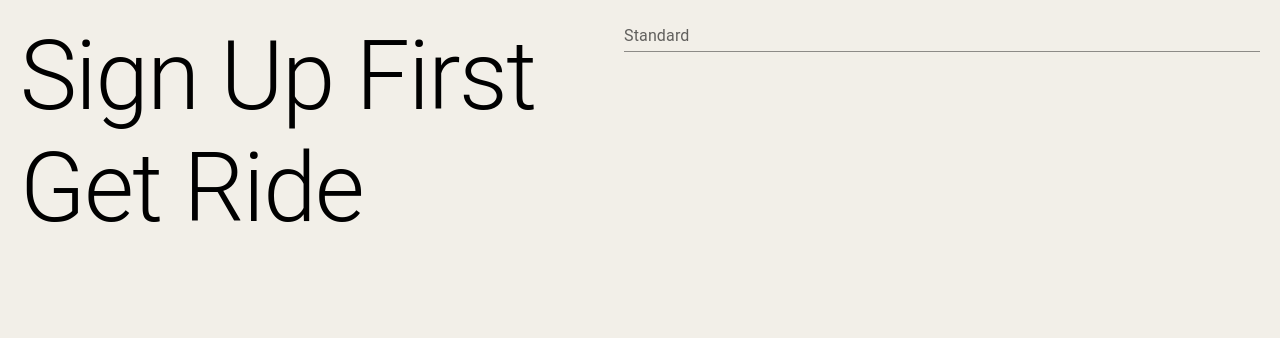
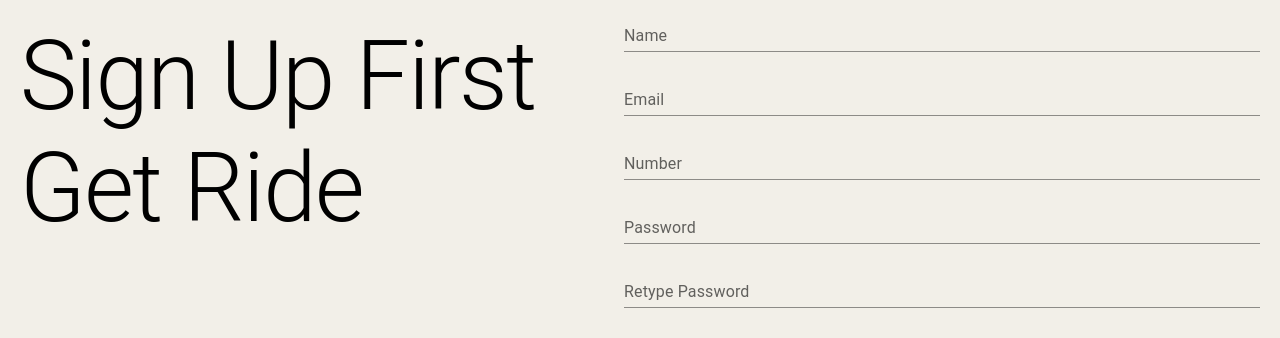
Before and after one commit to ShahmirzeMIT/hello-next, a Next.js app: page /sign/sign in a window 1280 px wide. Shown: the top 338 px of the page. Built offline with nearby package versions, Linux system fonts and the light colour scheme.

Commit message:
updated reausable inputNumber and InputText

```diff
--- a/package.json
+++ b/package.json
@@ -14,7 +14,8 @@
     "@mui/material": "^5.15.15",
     "next": "14.2.1",
     "react": "^18",
-    "react-dom": "^18"
+    "react-dom": "^18",
+    "react-number-format": "^5.3.4"
   },
   "devDependencies": {
     "@types/node": "^20.12.7",
--- a/pages/layout/formLayout.tsx
+++ b/pages/layout/formLayout.tsx
@@ -4,7 +4,7 @@ import React from 'react'
 export default function FormLayout({children}:React.PropsWithChildren) {
   return (
     <Box sx={{width:"100%"}}>
-        <Grid  container  spacing={2} >
+        <Grid  container  spacing={2}  sx={{gap:2}}>
             {children}
         </Grid>
      </Box>
--- a/pages/product/[productId]/[product].tsx
+++ b/pages/product/[productId]/[product].tsx
@@ -1,4 +1,3 @@
-import { log } from 'console';
 import { useRouter } from 'next/router'
 import React from 'react'
 
--- a/pages/product/product.tsx
+++ b/pages/product/product.tsx
@@ -7,7 +7,7 @@ export default function product() {
   return (
       <>
         <FormLayout>
-            <InputText />
+            {/* <InputText /> */}
         </FormLayout>
       </>
 
--- /dev/null
+++ b/pages/reasuable/input/inputNumber.tsx
@@ -0,0 +1,80 @@
+import { forwardRef, useEffect, useState } from 'react';
+import { Grid, TextField } from '@mui/material';
+import { NumericFormat, NumericFormatProps } from 'react-number-format';
+import { inputTextStyle } from './style/inputTextStyle';
+
+interface CustomProps {
+  onChange: (event: {
+    target: { name: string; value: number | undefined };
+  }) => void;
+  name: string;
+}
+
+interface Props {
+  data: {
+    size: number;
+    value: number | undefined;
+    onChange: (value: { name: string; value: number | undefined }) => void;
+    name: string;
+    label: string;
+    type?: string;
+  };
+}
+
+const NumericFormatCustom = forwardRef<NumericFormatProps, CustomProps>(
+  function NumericFormatCustom(props, ref) {
+    const { onChange, ...other } = props;
+    return (
+      <NumericFormat
+        {...other}
+        getInputRef={ref}
+        thousandSeparator="."
+        decimalSeparator=","
+        onValueChange={(values) => {
+          onChange({
+            target: {
+              name: props.name,
+              value: values.floatValue,
+            },
+          });
+        }}
+        valueIsNumericString
+      />
+    );
+  }
+);
+
+export default function InputNumber({ data }: Props) {
+  const [props, setProps] = useState(data);
+
+  useEffect(() => {
+    setProps(data);
+  }, [data]);
+
+  const handleChange = (e: React.ChangeEvent<HTMLInputElement>) => {
+    const value = parseInt(e.target.value);
+    if (!isNaN(value)) {
+      setProps({ ...props, value: value });
+      props.onChange({ name: props.name, value: value });
+    }
+  };
+
+  return (
+    <Grid xs={props.size} md={props.size} lg={props.size}>
+      <TextField
+        value={props.value}
+        type={props.type}
+        fullWidth
+        id="standard-basic"
+        label={props.label}
+        variant="standard"
+        style={{ width: '100%' }}
+        sx={{ ...inputTextStyle.textField }}
+        onChange={handleChange}
+        InputProps={{
+          inputComponent: NumericFormatCustom as any,
+        }}
+      />
+    </Grid>
+  );
+}
--- a/pages/reasuable/input/inputText.tsx
+++ b/pages/reasuable/input/inputText.tsx
@@ -1,28 +1,50 @@
 import { Box, Grid, TextField } from '@mui/material'
-import React from 'react'
+import React, { useEffect } from 'react'
 import {inputTextStyle} from './style/inputTextStyle'
 interface Props {
+  data:{
     size: number
     value: string | undefined
-    onChange: (value: string) => void
+    onChange: (value: {name: string, value: string}) => void
+    name: string
+    label: string
+    type?: string
+  }
 }
-const InputText = () => {
+const InputText = ({data}: Props) => {
+
+
+  const [props, setProps] = React.useState(data)
+  const handleChange = (e: React.ChangeEvent<HTMLInputElement>) => {
+    const value = e.target.value;
+    if (props.type === 'email') {
+      const isEmail = /^[^\s@]+@[^\s@]+\.[^\s@]+$/.test(value);
+      if (!isEmail) {
+        return;
+      }
+    }
+
+    setProps({...props, value: value});
+    props.onChange({name: props.name, value: value});
+  }
+
+  useEffect(() => {
+    setProps(data)
+  },[data])
+
   return (
-    <Grid xs={12} md={12}  lg={12} >
+    <Grid xs={props.size} md={props.size}  lg={props.size} >
         <TextField
+            value={props.value}
+            type={props.type}
+
             fullWidth
             id="standard-basic"
-            label="Standard"
+            label={props.label}
             variant="standard"
             style={{ width: '100%' }}
-            sx={{
-                ...inputTextStyle.textField,
-
-                // " & .MuiFormControl-root.MuiTextField-root.custom-textfield" :{
-                //     width:" 100% !important"
-                // }
-
-            }}
+            sx={{...inputTextStyle.textField}}
+            onChange={handleChange}
          />
     </Grid>
   )
--- a/pages/sign/sign.tsx
+++ b/pages/sign/sign.tsx
@@ -1,15 +1,22 @@
 import { Box, Typography } from '@mui/material'
-import React from 'react'
+import React, { useState } from 'react'
 import {signStyle} from './style/signStyle'
 import FormLayout from '../layout/formLayout'
 import InputText from '../reasuable/input/inputText'
+import InputNumber from '../reasuable/input/inputNumber'
+import signChanges from './signChanges'
 export default function SignIn() {
+const {formData, setFormData}=signChanges()
   return (
     <Box sx={{...signStyle.signBody}}>
         <Box sx={{...signStyle.boxWidth}}><Typography  variant='h1'>Sign Up First Get Ride</Typography></Box>
         <Box sx={{...signStyle.boxWidth}}>
           <FormLayout>
-            <InputText />
+            <InputText data={formData.name}/>
+            <InputText data={formData.email}/>
+            <InputNumber data={formData.number}/>
+            <InputText data={formData.password}/>
+            <InputText data={formData.reTypePass}/>
           </FormLayout>
         </Box>
     </Box>
--- /dev/null
+++ b/pages/sign/signChanges.ts
@@ -0,0 +1,18 @@
+import React, { useState } from 'react';
+import signProps from './signProps';
+
+export default function signChanges() {
+    const inputChange = (val: { value: string | number | undefined; name: string }) => {
+        setFormData((prev:any) => ({
+            ...prev,
+            [val.name]: {
+                ...prev[val.name],
+                value: val.value
+            }
+        }));
+    };
+
+    const { formData, setFormData } = signProps({ inputChnage: inputChange });
+
+    return { formData, setFormData };
+}
--- /dev/null
+++ b/pages/sign/signProps.ts
@@ -0,0 +1,48 @@
+import React, { useState } from 'react'
+import { FormField, Props } from './types/signTypes'
+
+export default function signProps({inputChnage}:{inputChnage:(val:{value:string | number| undefined, name:string })=>void})  {
+
+const [formData, setFormData] = useState<FormField>({
+    name:{
+      size:12,
+      value:undefined,
+      onChange:inputChnage,
+      name:'name',
+      label:'Name',
+
+    },
+    email:{
+      size:12,
+      value:undefined,
+      onChange:inputChnage,
+      name:'email',
+      label:'Email',
+      type:'email'
+  },
+  number:{
+    size:12,
+    value:undefined,
+    onChange:inputChnage,
+    name:'number',
+    label:'Number',
+  },
+  password:{
+    size:12,
+    value:undefined,
+    onChange:inputChnage,
+    name:'password',
+    label:'Password',
+    type:'password'
+  },
+  reTypePass:{
+    size:12,
+    value:undefined,
+    onChange:inputChnage,
+    name:'reTypePass',
+    label:'Retype Password',
+    type:'password'
+  }
+  })
+  return {formData, setFormData}
+}
--- /dev/null
+++ b/pages/sign/types/signTypes.ts
@@ -0,0 +1,44 @@
+export interface Props{
+    inputChnage:(val:{value:string | number| undefined, name:string })=>void
+}
+export interface FormField {
+  name:{
+    size: number;
+    value: string | undefined ;
+    onChange: (value: { name: string; value:string | undefined  }) => void;
+    name: string;
+    label: string;
+    type?: string;
+  },
+  email:{
+    size: number;
+    value: string | undefined ;
+    onChange: (value: { name: string; value:  string | undefined  }) => void;
+    name: string;
+    label: string;
+    type?: string;
+  },
+  number:{
+    size: number;
+    value: number | undefined ;
+    onChange: (value: { name: string; value: number | undefined  }) => void;
+    name: string;
+    label: string;
+  },
+  password:{
+    size: number;
+    value: string | undefined ;
+    onChange: (value: { name: string; value: string | undefined  }) => void;
+    name: string;
+    label: string;
+    type?: string;
+  },
+  reTypePass:{
+    size: number;
+    value: string | undefined ;
+    onChange: (value: { name: string; value: string  | undefined  }) => void;
+    name: string;
+    label: string;
+    type?: string;
+  }
+  }
```
Also changed, not shown: 1 other file (tests, documents, lock files or other folders).
